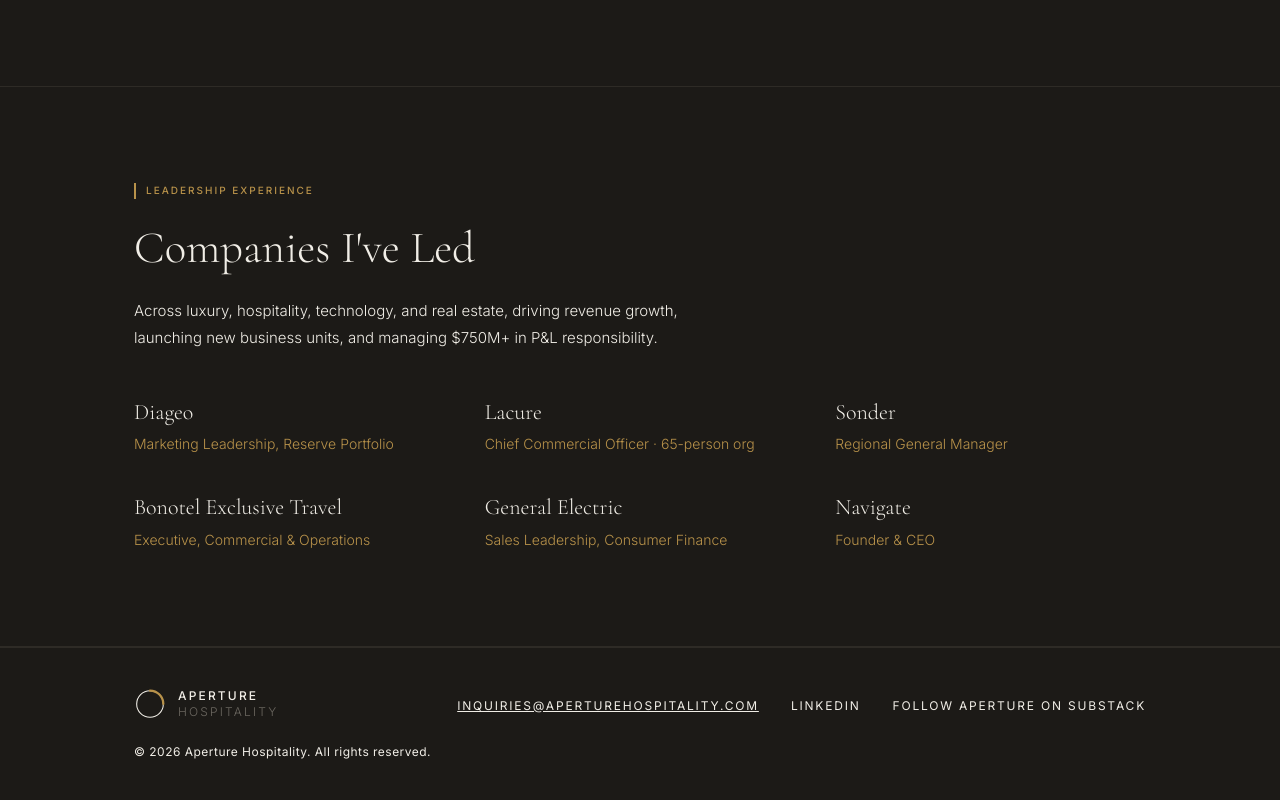
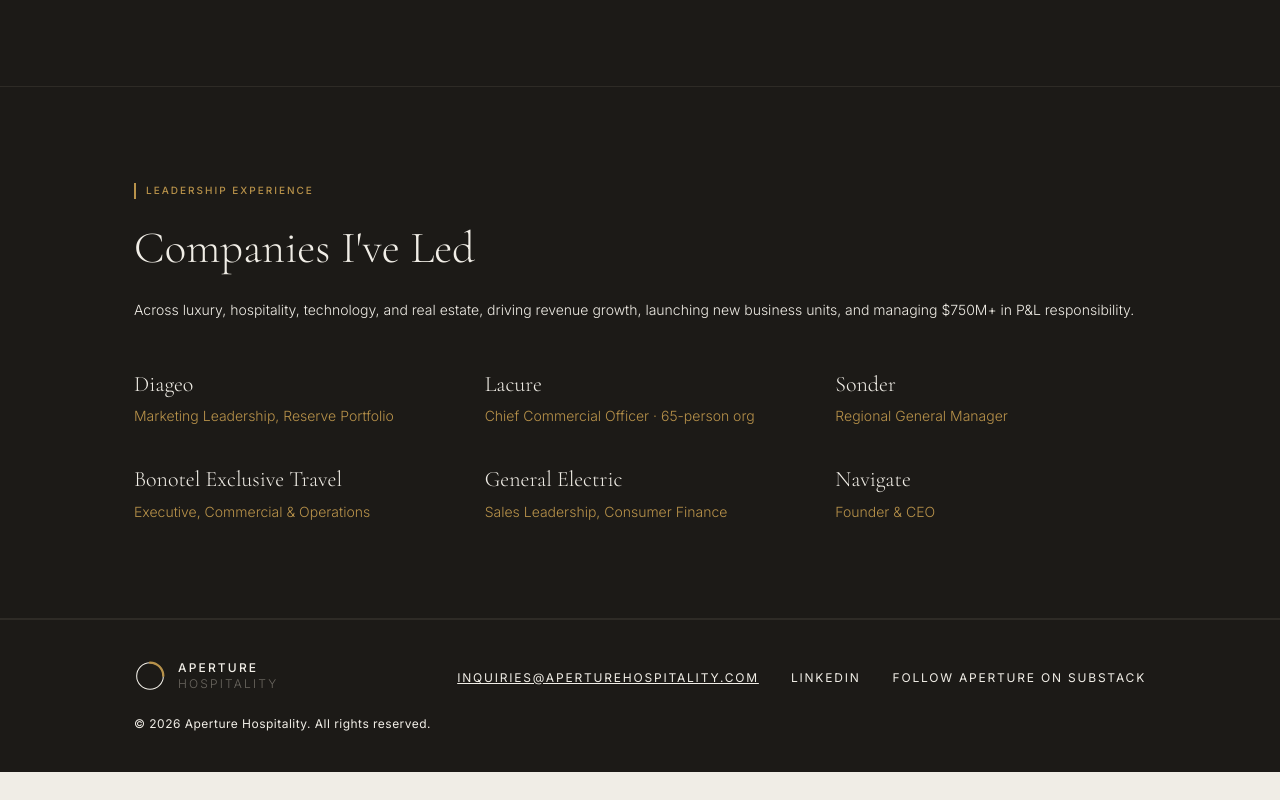
Before and after one commit to letsnavigatebmw/aperture-hospitality, a Next.js app: page /about in a window 1280 px wide. Shown: the part 3535-4335 px from the top of the page. After the commit the page ends 4307 px from the top, so only its background shows below. Built offline with nearby package versions, Linux system fonts and the light colour scheme.

Commit message:
fix: reduce font size and remove max-width to fit text on single line

```diff
--- a/app/about/page.tsx
+++ b/app/about/page.tsx
@@ -197,7 +197,7 @@ export default function About() {
             <h2 style={{ fontFamily: "'Cormorant Garamond', Georgia, serif", fontSize: 'clamp(2rem, 3.5vw, 3rem)', fontWeight: 300, lineHeight: 1.15, color: '#F0EDE6', marginBottom: '1.5rem' }}>
               Companies I've Led
             </h2>
-            <p style={{ fontSize: '0.9375rem', fontWeight: 300, lineHeight: 1.75, color: '#F0EDE6', maxWidth: '600px' }}>
+            <p style={{ fontSize: '0.875rem', fontWeight: 300, lineHeight: 1.75, color: '#F0EDE6' }}>
               Across luxury, hospitality, technology, and real estate, driving revenue growth, launching new business units, and managing $750M+ in P&L responsibility.
             </p>
           </div>
```
